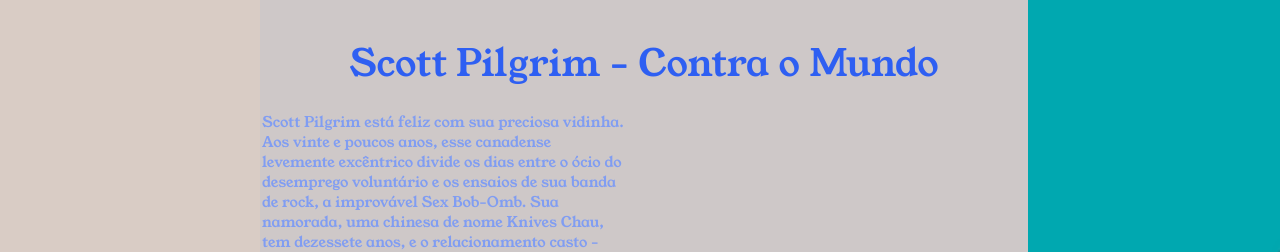
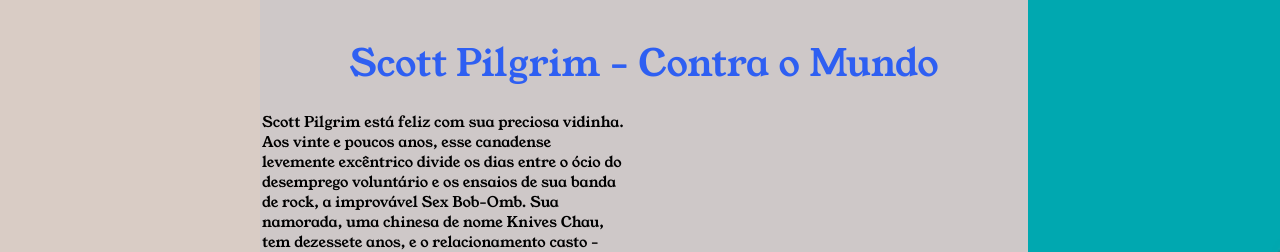
Before and after one commit to SarahCristinaF/Entre-fitas-e-marcadores, a plain HTML site: page hq.html in a window 1280 px wide. Shown: the part 937-1189 px from the top of the page. Drawn offline with Linux system fonts and the light colour scheme.

Commit message:
Update hq.css

```diff
--- a/hq.css
+++ b/hq.css
@@ -6,7 +6,7 @@
 .fonte{
     font-family:'Young Serif', serif;
     font-size: 11pt;
-    color: #809DF2;
+    color: black;
 }
 body{
     background-image:url(backgroundpage.png);
```
